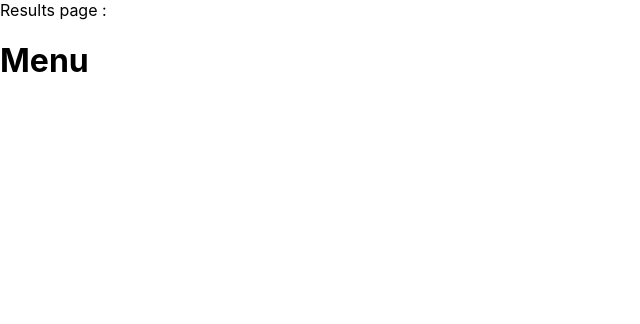
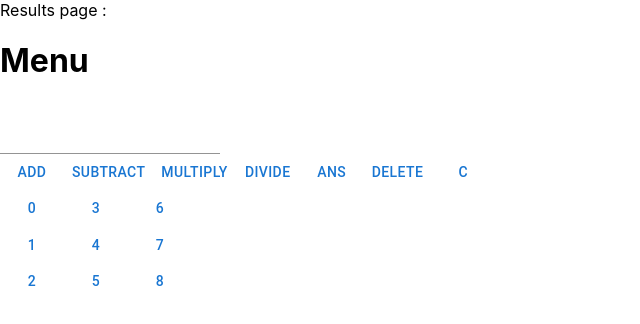
Before and after one commit to aaron-creator/Calculator, a React (Create React App) app: page / in a window 1280 px wide. Shown: the top 324 px of the page, without its empty margins (0-640 px from the left). Built offline with nearby package versions, Linux system fonts and the light colour scheme.

Commit message:
created buttonitem andits style.

```diff
--- /dev/null
+++ b/src/Components/ButtonItem.js
@@ -0,0 +1,10 @@
+import { Button } from '@mui/material'
+import React from 'react'
+
+export const ButtonItem = (props) => {
+    return (
+        <div>
+            <Button>{props.item}</Button>
+        </div>
+    )
+}
--- a/src/Components/ButtonScreen.js
+++ b/src/Components/ButtonScreen.js
@@ -1,10 +1,49 @@
+import { Button, Input } from "@mui/material";
 import React from "react";
+import { ButtonItem } from "./ButtonItem";
+import "../styles/button.css"
 
 const ButtonScreen = () => {
+  const btns = [0,1,2,3,4,5,6,7,8,9];
+
   return (
     <div>
       <h1>Menu </h1>
       <br></br>
+        <div className = "menu_bar">
+          <Input />
+          <div>
+              <Button >Add</Button>
+              <Button>Subtract</Button>
+              <Button>Multiply</Button>
+              <Button>Divide</Button>
+              <Button>Ans</Button>
+              <Button>Delete</Button>
+              <Button>C</Button>
+          </div>
+          <div className="button_menu">
+
+            <div className= "button_row">
+                <ButtonItem item={btns[0]}/>
+                <ButtonItem item={btns[1]}/>
+                <ButtonItem item={btns[2]}/>
+            </div>
+            <div className= "button_row">
+                <ButtonItem item={btns[3]}/>
+                <ButtonItem item={btns[4]}/>
+                <ButtonItem item={btns[5]}/>
+            </div>
+            <div className= "button_row">
+                <ButtonItem item={btns[6]}/>
+                <ButtonItem item={btns[7]}/>
+                <ButtonItem item={btns[8]}/>
+            </div>
+          </div>
+
+
+        </div>
+
+
     </div>
   );
 };
--- /dev/null
+++ b/src/styles/button.css
@@ -0,0 +1,9 @@
+.button_menu{
+    display: flex;
+    flex-direction: row;
+    /* background-color: blue; */
+}
+.button_row{
+    flex-direction: column;
+    /* background-color: yellow; */
+}
```
